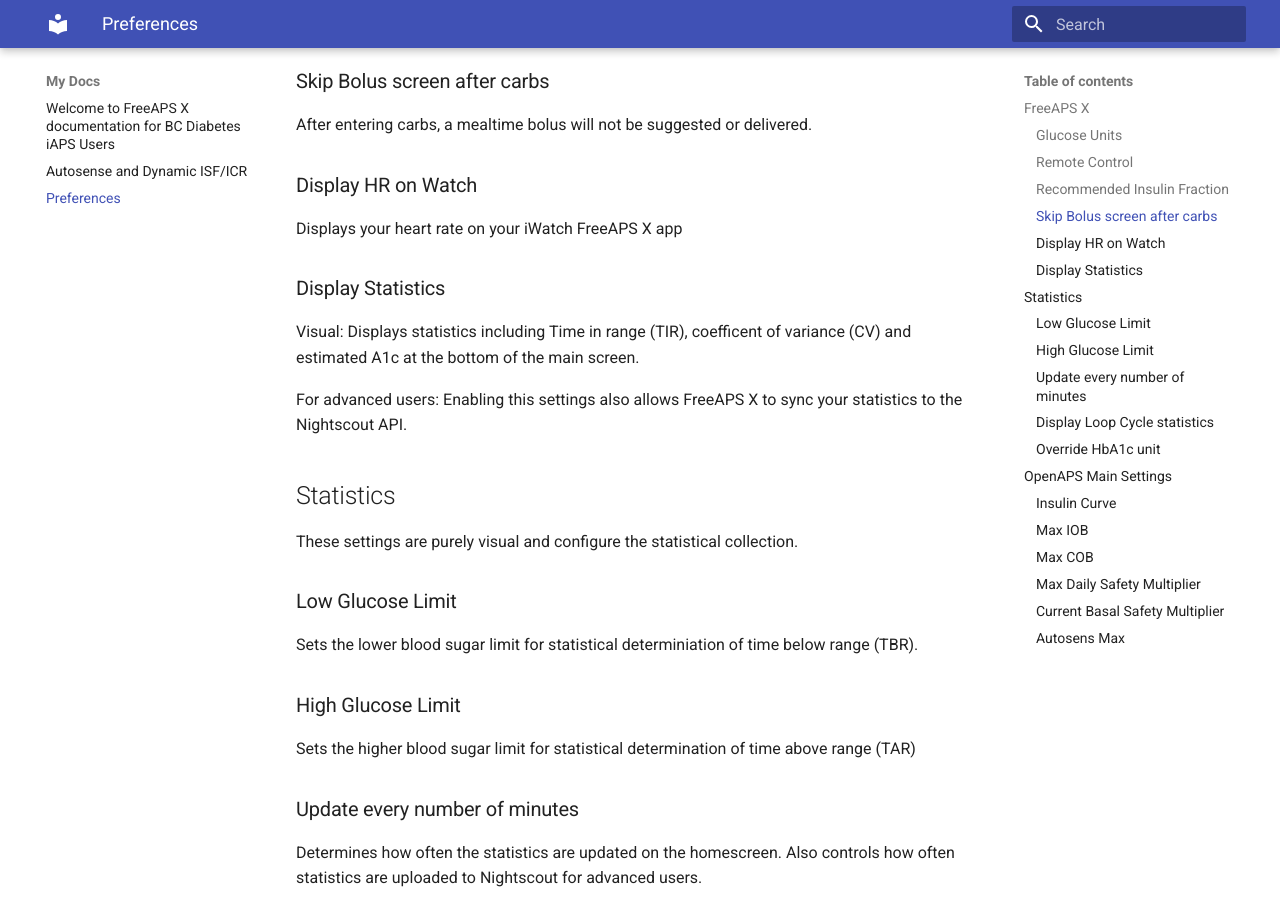
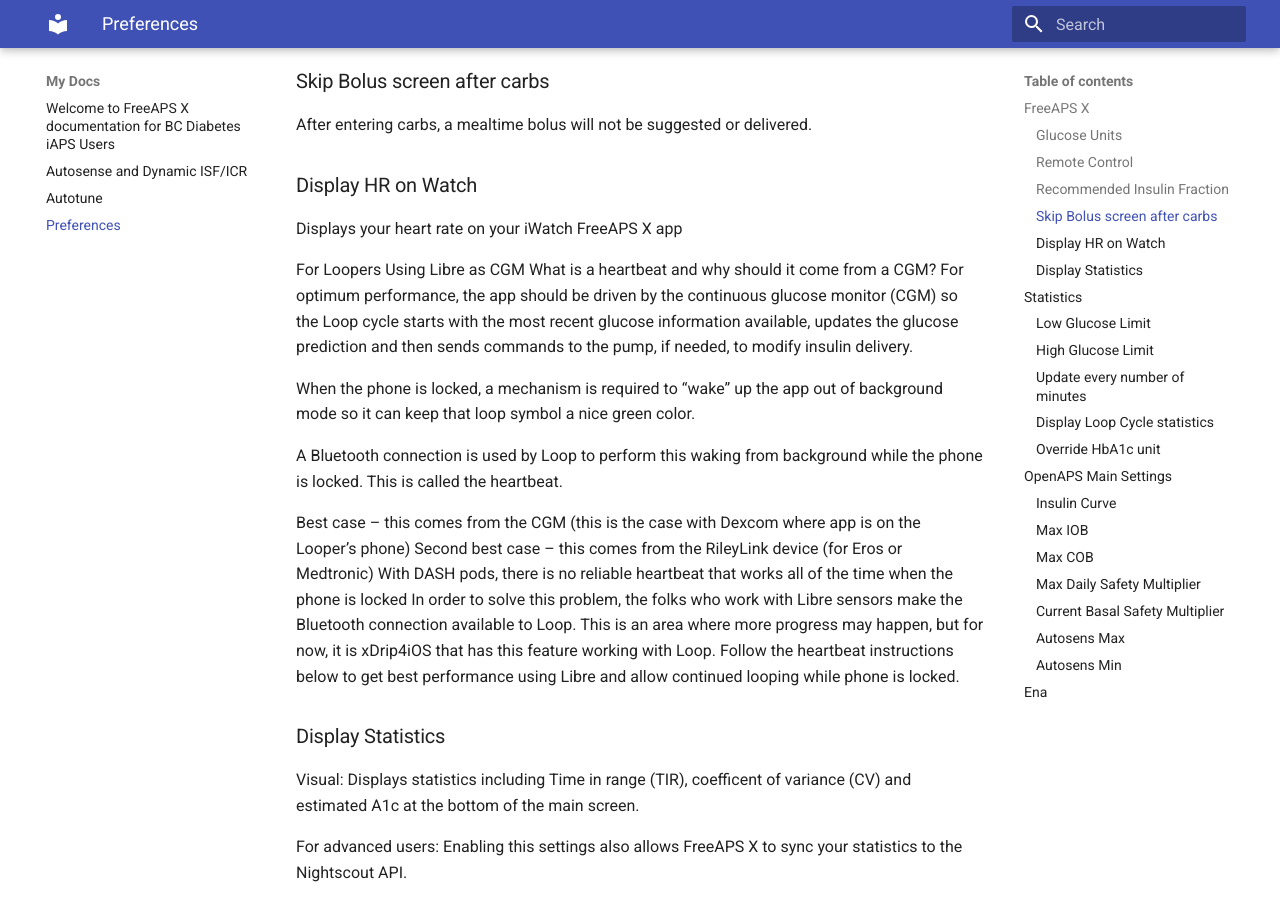
Before and after one commit to adamakeo/faxDocument, an MkDocs documentation site: the page built from docs/preferences.md, in a window 1280 px wide and 900 px high, scrolled down 1507 px. Built offline with MkDocs 1.6.1 and Material for MkDocs 9.7.7, drawn with Linux system fonts in a browser that asks for light colours; some of the changed text lies outside the part shown.

Commit message:
Added autotune explanation

```diff
--- a/docs/preferences.md
+++ b/docs/preferences.md
@@ -47,6 +47,22 @@
 
 ### Display HR on Watch
 Displays your heart rate on your iWatch FreeAPS X app
+
+
+For Loopers Using Libre as  CGM
+What is a heartbeat and why should it come from a CGM?
+For optimum performance, the app should be driven by the continuous glucose monitor (CGM) so the Loop cycle starts with the most recent glucose information available, updates the glucose prediction and then sends commands to the pump, if needed, to modify insulin delivery.
+
+When the phone is locked, a mechanism is required to “wake” up the app out of background mode so it can keep that loop symbol a nice green color.
+
+A Bluetooth connection is used by Loop to perform this waking from background while the phone is locked.  This is called the heartbeat.
+
+Best case – this comes from the CGM (this is the case with Dexcom where app is on the Looper’s phone)
+Second best case – this comes from the RileyLink device (for Eros or Medtronic)
+With DASH pods, there is no reliable heartbeat that works all of the time when the phone is locked
+In order to solve this problem, the folks who work with Libre sensors make the Bluetooth connection available to Loop. This is an area where more progress may happen, but for now, it is xDrip4iOS that has this feature working with Loop. Follow the heartbeat instructions below to get best performance using Libre and allow continued looping while phone is locked.
+
+
 
 ### Display Statistics
 Visual: Displays statistics including Time in range (TIR), coefficent of variance (CV) and estimated A1c at the bottom of the main screen.
@@ -131,3 +147,20 @@
 
 ### Autosens Max
 Please read <a href="/autosens-dynamic">Autosense and Dynamic ISF/ICR</a> and <a href="/autotune">Autotune</a> before adjusting this setting.
+
+This setting determines the maximum ratio autosense can use for its adjustments. Increasing this value allows autosense to make more aggressive adjustments to your basal profile, ISF, and target blood glucose.
+
+If you have Dynamic ISF and/or Dynamic CR, this setting will also limit their ability to make more aggressive adjustments.
+
+If you have autotune enabled, this setting also limits its ability to make adjustments to your ICR, basal profile and ISF.
+
+### Autosens Min
+Please read <a href="/autosens-dynamic">Autosense and Dynamic ISF/ICR</a> and <a href="/autotune">Autotune</a> before adjusting this setting.
+
+This setting determine the minimum ratio autosense can use for its adjustments. Decreasing this value allows autosense to make less aggressive adjustments to your basal profile, ISF, and target blood glucose.
+
+If you have Dynamic ISF and/or Dynamic CR, this setting will also limit their ability to make less aggressive adjustments
+
+If you have autotune enabled, this setting also limits its ability to make adjustments to your ICR, basal profile and ISF.
+
+## Ena
```
Also changed, not shown: docs/autosens-dynamic.md (+2 -1 lines), docs/autotune.md (added, +18 -0 lines).
